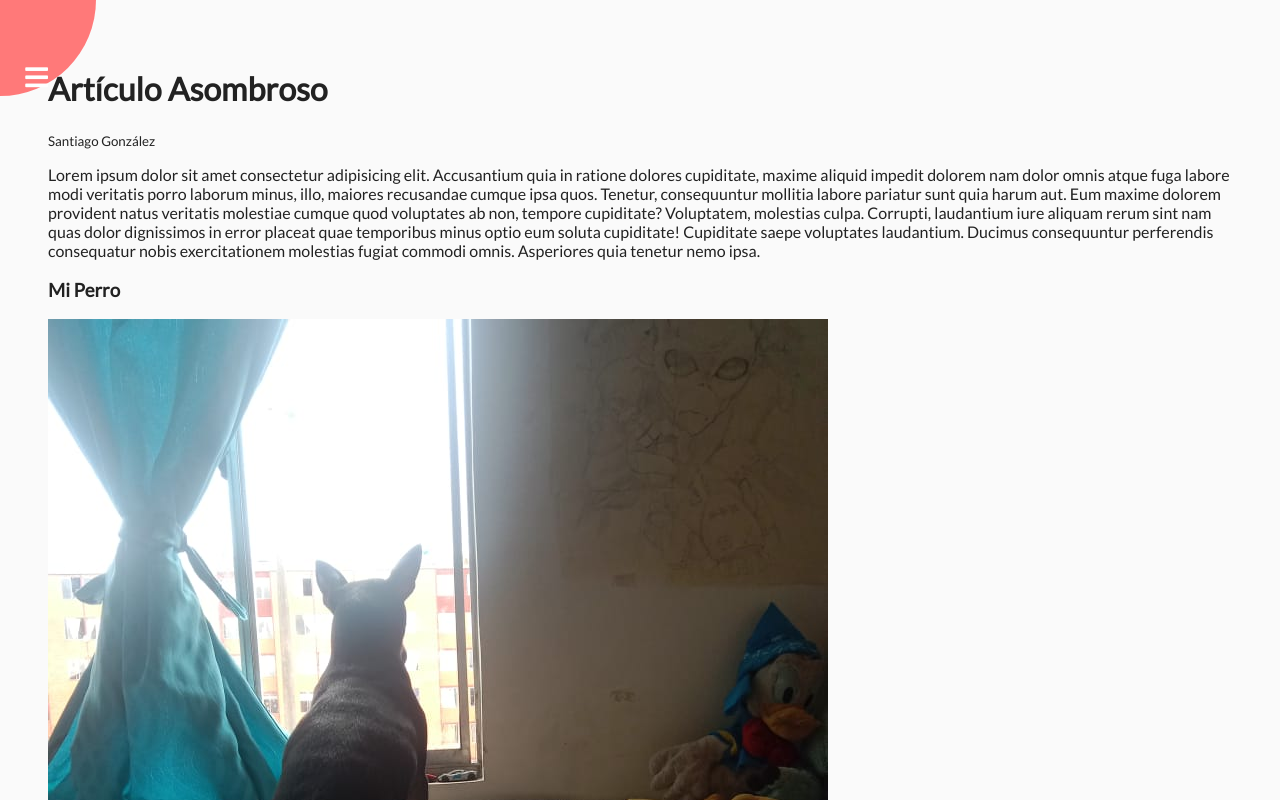
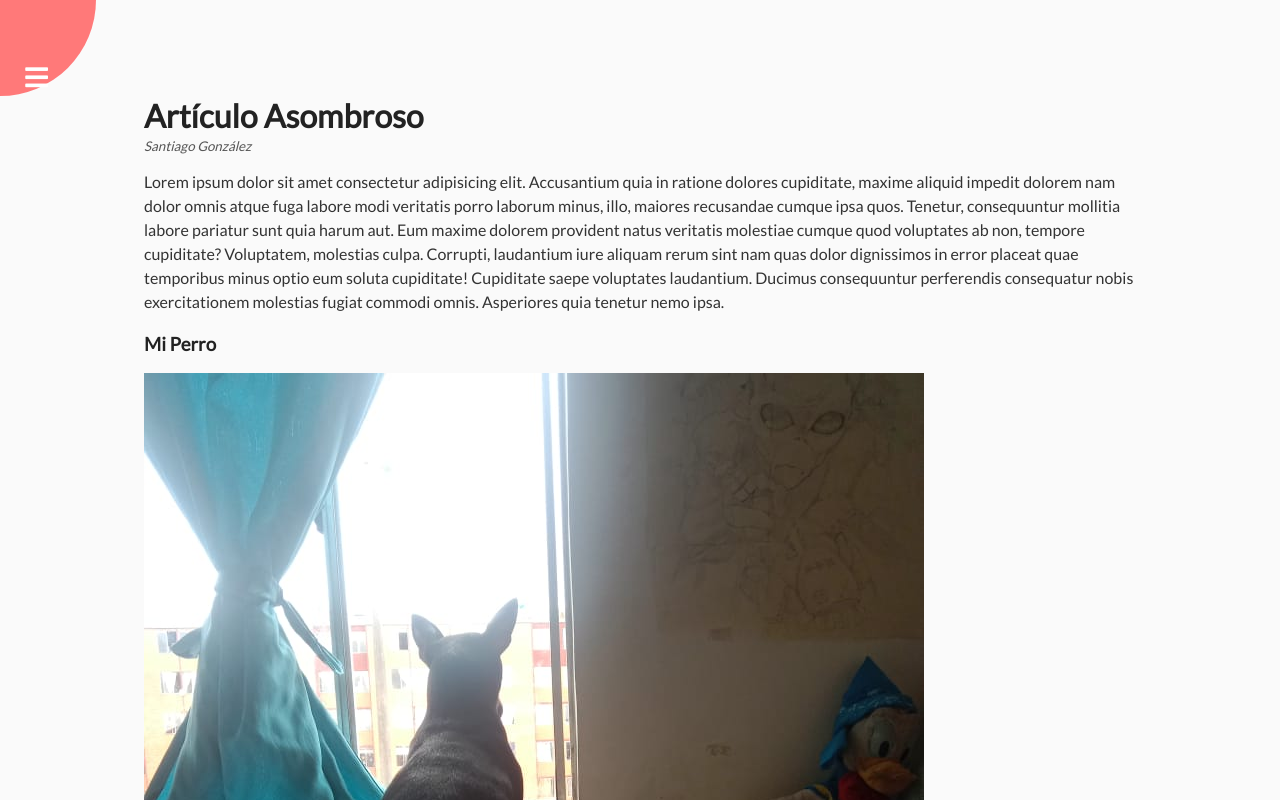
Before and after one commit to 123SantiagoGonzalwz1/Desarrollo-Web, a plain HTML site: page rotating-nav-animation/index.html in a window 1280 px wide. Shown: the top 800 px of the page. Drawn offline with Linux system fonts and the light colour scheme.

Commit message:
Últimos estilos

```diff
--- a/rotating-nav-animation/style.css
+++ b/rotating-nav-animation/style.css
@@ -124,3 +124,27 @@ nav a:hover {
     color: #ff7979;
     font-weight: bold;
 }
+
+/* Content */
+.content img {
+    max-width: 100%;
+}
+
+.content {
+    max-width: 62em;
+    margin: 3em auto;
+}
+
+.content h1 {
+    margin: 0;
+}
+
+.content small {
+    color: #555;
+    font-style: italic;
+}
+
+.content p {
+    color: #333;
+    line-height: 1.5;
+}
```
